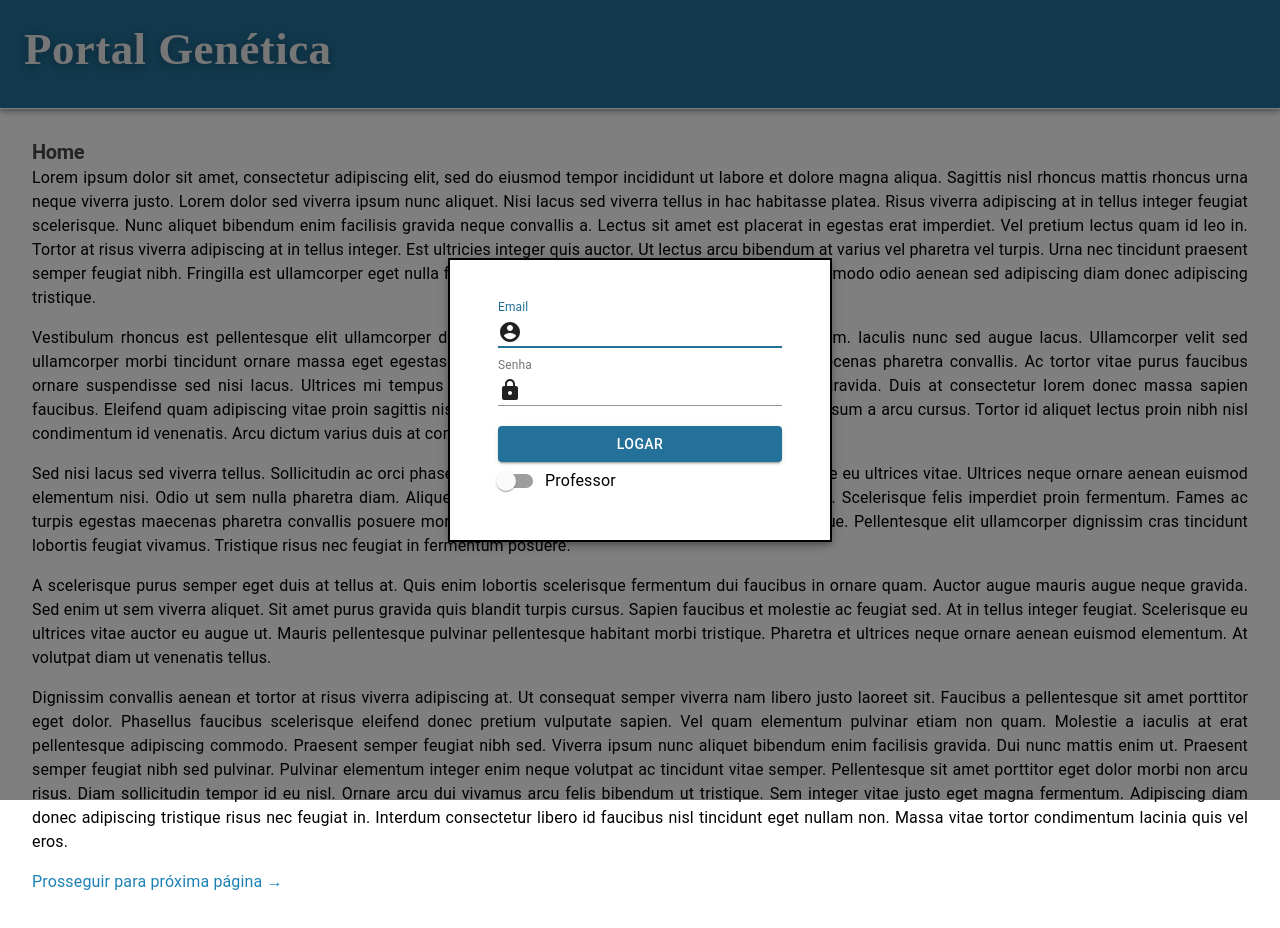
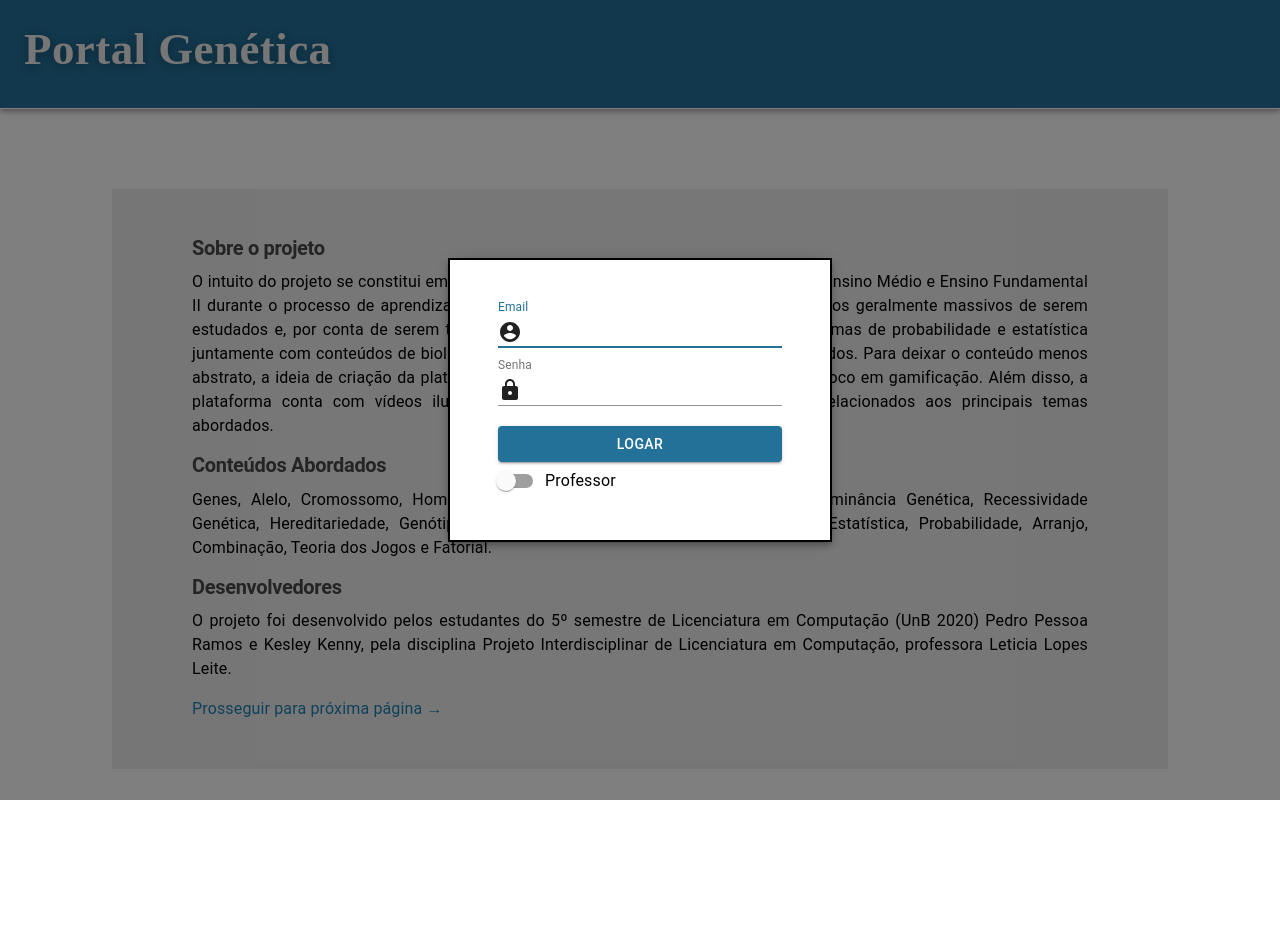
Before and after one commit to KesleyK/pilc-webdashboard-2020, a React (Create React App) app: page / in a window 1280 px wide. Shown: the top 928 px of the page. After the commit the page ends 800 px from the top, so only its background shows below. Built offline with nearby package versions, Linux system fonts and the light colour scheme.

Commit message:
adicionando - conteudo home

```diff
--- a/src/components/Games/Memory/index.css
+++ b/src/components/Games/Memory/index.css
@@ -13,6 +13,7 @@
   user-select: none;
   height: 130px;
   padding: 10px;
+  border-radius: 10px;
   box-sizing: border-box;
   text-align: center;
   margin: 7.5px 0;
@@ -39,7 +40,7 @@
   height: 100%;
   border-radius: 10px;
   transition: 0.6s;
-  background: #f4f5f7;
+  background: #d3d3d3;
 }
 
 .back {
@@ -54,7 +55,7 @@
   height: 100%;
   border-radius: 10px;
   transition: 0.6s;
-  background: #f4f5f7;
+  background: #f8af4f;
 
   color: #3d3d3d;
 }
--- a/src/components/Games/index.js
+++ b/src/components/Games/index.js
@@ -9,7 +9,6 @@ import MemoryGame from "./Memory";
 import HangmanGame from "./Hangman";
 import Breadcrumbs from "@material-ui/core/Breadcrumbs";
 import Link from "@material-ui/core/Link";
-import Button from "@material-ui/core/Button";
 import axios from "../../services/axios-instance";
 
 import useStyles from "./styles";
--- a/src/components/Home/index.js
+++ b/src/components/Home/index.js
@@ -11,73 +11,38 @@ export default function Home() {
   return (
     <Box className={classes.root}>
       <Typography variant="h1" className={classes.heading}>
-        Home
+        Sobre o projeto
       </Typography>
       <Typography paragraph className={classes.paragraph}>
-        Lorem ipsum dolor sit amet, consectetur adipiscing elit, sed do eiusmod
-        tempor incididunt ut labore et dolore magna aliqua. Sagittis nisl
-        rhoncus mattis rhoncus urna neque viverra justo. Lorem dolor sed viverra
-        ipsum nunc aliquet. Nisi lacus sed viverra tellus in hac habitasse
-        platea. Risus viverra adipiscing at in tellus integer feugiat
-        scelerisque. Nunc aliquet bibendum enim facilisis gravida neque
-        convallis a. Lectus sit amet est placerat in egestas erat imperdiet. Vel
-        pretium lectus quam id leo in. Tortor at risus viverra adipiscing at in
-        tellus integer. Est ultricies integer quis auctor. Ut lectus arcu
-        bibendum at varius vel pharetra vel turpis. Urna nec tincidunt praesent
-        semper feugiat nibh. Fringilla est ullamcorper eget nulla facilisi.
-        Pretium lectus quam id leo in vitae. Quis commodo odio aenean sed
-        adipiscing diam donec adipiscing tristique.
+        O intuito do projeto se constitui em atender as dificuldades enfrentadas
+        por alunos do Ensino Médio e Ensino Fundamental II durante o processo de
+        aprendizagem dos conteúdos de genética, pois, são conteúdos geralmente
+        massivos de serem estudados e, por conta de serem temáticas bastante
+        interdisciplinares, envolvendo temas de probabilidade e estatística
+        juntamente com conteúdos de biologia, acabam se tornando difíceis de
+        serem absorvidos. Para deixar o conteúdo menos abstrato, a ideia de
+        criação da plataforma foi baseada em exercícios interativos com foco em
+        gamificação. Além disso, a plataforma conta com vídeos ilustrativos e
+        didáticos e, conteúdos explicativos relacionados aos principais temas
+        abordados.
+      </Typography>
+      <Typography variant="h1" className={classes.heading}>
+        Conteúdos Abordados
       </Typography>
       <Typography paragraph className={classes.paragraph}>
-        Vestibulum rhoncus est pellentesque elit ullamcorper dignissim cras
-        tincidunt. Magna eget est lorem ipsum. Iaculis nunc sed augue lacus.
-        Ullamcorper velit sed ullamcorper morbi tincidunt ornare massa eget
-        egestas. Netus et malesuada fames ac turpis egestas maecenas pharetra
-        convallis. Ac tortor vitae purus faucibus ornare suspendisse sed nisi
-        lacus. Ultrices mi tempus imperdiet nulla malesuada pellentesque elit
-        eget gravida. Duis at consectetur lorem donec massa sapien faucibus.
-        Eleifend quam adipiscing vitae proin sagittis nisl rhoncus mattis
-        rhoncus. Facilisi nullam vehicula ipsum a arcu cursus. Tortor id aliquet
-        lectus proin nibh nisl condimentum id venenatis. Arcu dictum varius duis
-        at consectetur lorem donec massa sapien.
+        Genes, Alelo, Cromossomo, Homozigótico, Gameta, Genealogias Heredograma,
+        Dominância Genética, Recessividade Genética, Hereditariedade, Genótipo,
+        Fenótipo, Daltonismo, Cruzamento Genético, Estatística, Probabilidade,
+        Arranjo, Combinação, Teoria dos Jogos e Fatorial.
+      </Typography>
+      <Typography variant="h1" className={classes.heading}>
+        Desenvolvedores
       </Typography>
       <Typography paragraph className={classes.paragraph}>
-        Sed nisi lacus sed viverra tellus. Sollicitudin ac orci phasellus
-        egestas tellus. Accumsan in nisl nisi scelerisque eu ultrices vitae.
-        Ultrices neque ornare aenean euismod elementum nisi. Odio ut sem nulla
-        pharetra diam. Aliquet porttitor lacus luctus accumsan tortor posuere
-        ac. Scelerisque felis imperdiet proin fermentum. Fames ac turpis egestas
-        maecenas pharetra convallis posuere morbi. In eu mi bibendum neque
-        egestas congue quisque. Pellentesque elit ullamcorper dignissim cras
-        tincidunt lobortis feugiat vivamus. Tristique risus nec feugiat in
-        fermentum posuere.
-      </Typography>
-      <Typography paragraph className={classes.paragraph}>
-        A scelerisque purus semper eget duis at tellus at. Quis enim lobortis
-        scelerisque fermentum dui faucibus in ornare quam. Auctor augue mauris
-        augue neque gravida. Sed enim ut sem viverra aliquet. Sit amet purus
-        gravida quis blandit turpis cursus. Sapien faucibus et molestie ac
-        feugiat sed. At in tellus integer feugiat. Scelerisque eu ultrices vitae
-        auctor eu augue ut. Mauris pellentesque pulvinar pellentesque habitant
-        morbi tristique. Pharetra et ultrices neque ornare aenean euismod
-        elementum. At volutpat diam ut venenatis tellus.
-      </Typography>
-      <Typography paragraph className={classes.paragraph}>
-        Dignissim convallis aenean et tortor at risus viverra adipiscing at. Ut
-        consequat semper viverra nam libero justo laoreet sit. Faucibus a
-        pellentesque sit amet porttitor eget dolor. Phasellus faucibus
-        scelerisque eleifend donec pretium vulputate sapien. Vel quam elementum
-        pulvinar etiam non quam. Molestie a iaculis at erat pellentesque
-        adipiscing commodo. Praesent semper feugiat nibh sed. Viverra ipsum nunc
-        aliquet bibendum enim facilisis gravida. Dui nunc mattis enim ut.
-        Praesent semper feugiat nibh sed pulvinar. Pulvinar elementum integer
-        enim neque volutpat ac tincidunt vitae semper. Pellentesque sit amet
-        porttitor eget dolor morbi non arcu risus. Diam sollicitudin tempor id
-        eu nisl. Ornare arcu dui vivamus arcu felis bibendum ut tristique. Sem
-        integer vitae justo eget magna fermentum. Adipiscing diam donec
-        adipiscing tristique risus nec feugiat in. Interdum consectetur libero
-        id faucibus nisl tincidunt eget nullam non. Massa vitae tortor
-        condimentum lacinia quis vel eros.
+        O projeto foi desenvolvido pelos estudantes do 5º semestre de
+        Licenciatura em Computação (UnB 2020) Pedro Pessoa Ramos e Kesley Kenny,
+        pela disciplina Projeto Interdisciplinar de Licenciatura em Computação,
+        professora Leticia Lopes Leite.
       </Typography>
       <Typography>
         <Link href="/page" className={classes.link}>
--- a/src/components/Home/styles.js
+++ b/src/components/Home/styles.js
@@ -3,14 +3,16 @@ import { makeStyles } from "@material-ui/core/styles";
 export default makeStyles((theme) => ({
   root: {
     ...theme.box.main,
-    padding: "2em",
+    margin: "5em 7em",
+    padding: "3em 5em",
     marginBottom: 30,
+    backgroundColor: "#eee",
   },
   heading: {
     fontWeight: "bold",
     fontSize: 20,
-    marginBottom: 2,
     color: "#494949",
+    marginBottom: 10,
   },
   paragraph: {
     textAlign: "justify",
--- a/src/components/VideoCarousel/index.js
+++ b/src/components/VideoCarousel/index.js
@@ -41,7 +41,7 @@ export default function VideoCarousel() {
         requestToChangeActive={setActiveItemIndex}
         activeItemIndex={activeItemIndex}
         numberOfCards={3}
-        gutter={10}
+        gutter={15}
         leftChevron={<button className={classes.button}>{"<"}</button>}
         rightChevron={<button className={classes.button}>{">"}</button>}
         outsideChevron
```
